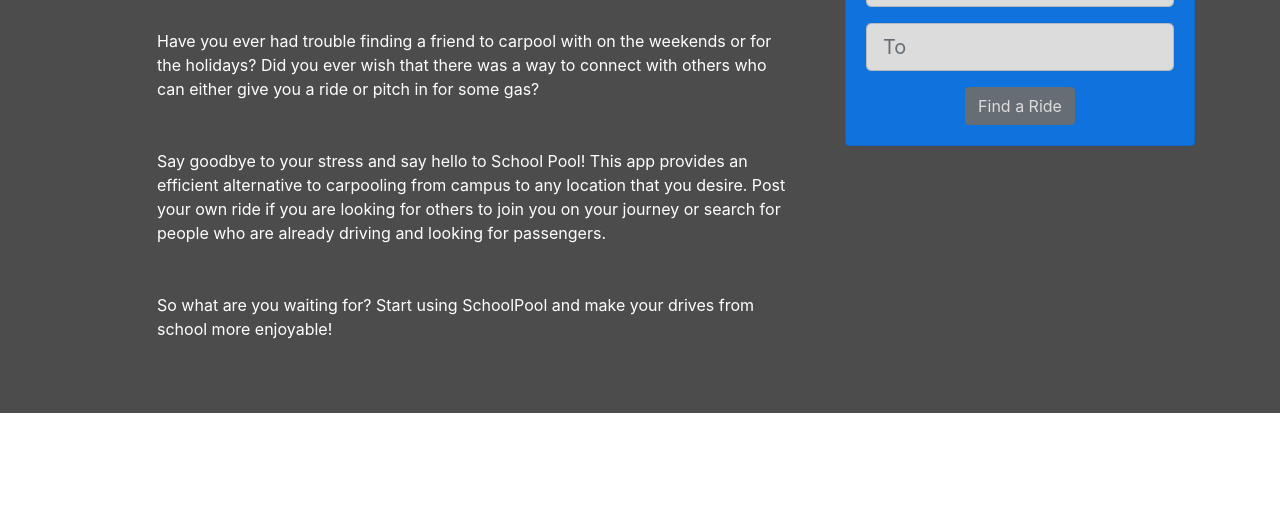
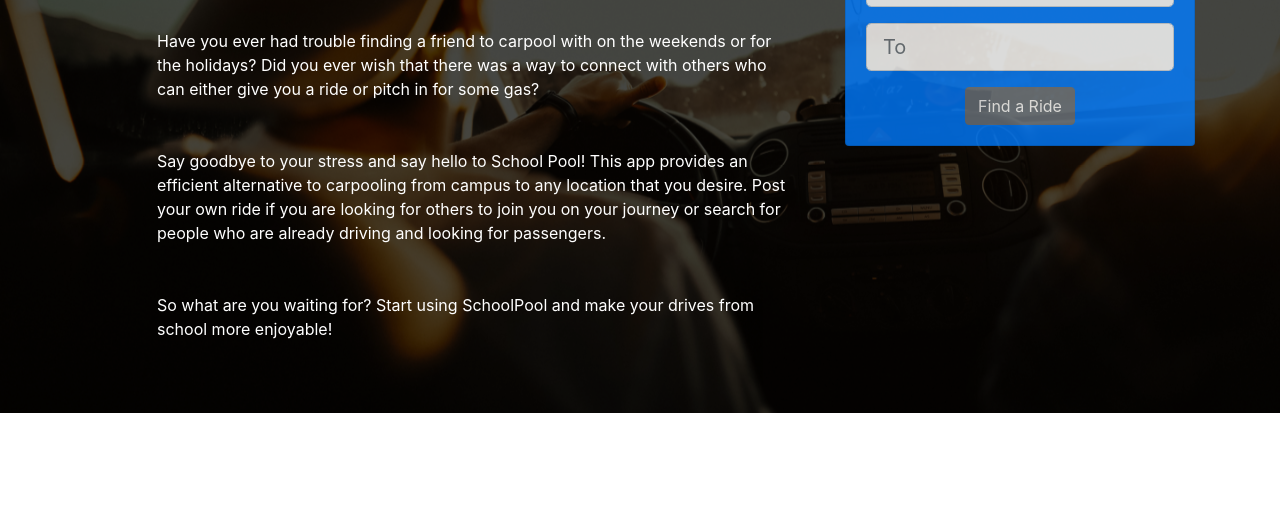
Before and after one commit to dkim85/SchoolPool, a website: page index.html in a window 1280 px wide. Shown: the part 287-800 px from the top of the page. Drawn offline with nearby package versions, Linux system fonts and the light colour scheme; the site is published under a folder, as on GitHub Pages, so addresses that start at the root find nothing.

Commit message:
fixed background

```diff
--- a/assets/style.css
+++ b/assets/style.css
@@ -8,7 +8,7 @@
 }
 
 #home-section{
-    background:url(/images/carpooling.jpeg) no-repeat;
+    background:url(../images/carpooling.jpeg) no-repeat;
     background-size: cover;
     background-attachment: fixed;
     min-height:700px;
```
